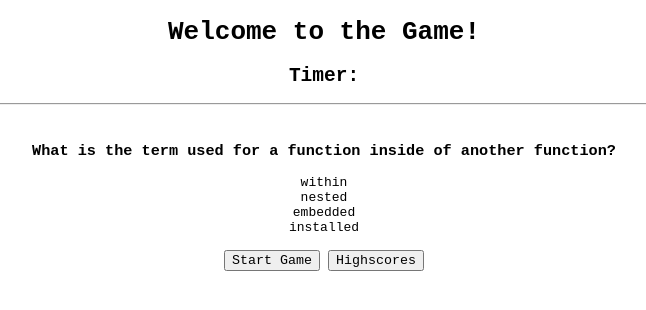
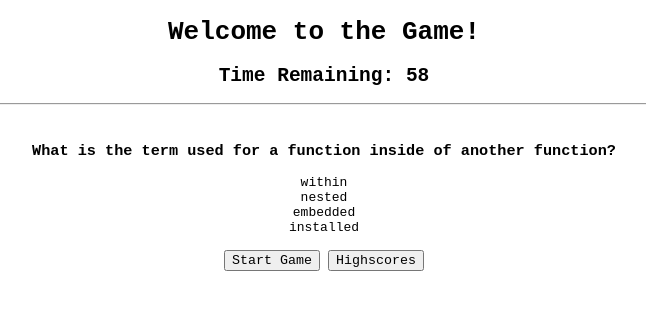
Before and after one commit to a-barkley/HW4-Coding-Quiz, a plain HTML site: page index.html in a window 1280 px wide. Both pictures are taken after a click on the button "Start Game". Shown: the whole page, without its empty margins (316-962 px from the left). Drawn offline with Linux system fonts and the light colour scheme.

Commit message:
add timer

```diff
--- a/assets/script.js
+++ b/assets/script.js
@@ -41,7 +41,21 @@ var questionPrompt5 = {
 var questionsArray = [questionPrompt1, questionPrompt2, questionPrompt3, questionPrompt4, questionPrompt5];
 var correctAnswers = ["nested", "console.log", "an array", "a function", "var myvariable ="];
 var isCorrect = false
-let i = 0
+var i = 0
+
+var timeLeft = 60
+var timer = document.getElementById("timerPlaceholder")
+
+function timerFunction() {
+    console.log("I am working")
+    var timerInterval = setInterval(function () {
+        timeLeft--;
+        timer.textContent = "Time Remaining: " + timeLeft;
+        if (seconds === 0) {
+            clearInterval(timerInterval);
+        }
+    }, 1000)
+}
 
 function checkAnswer(answerSelected, realAnswer) {
     if (answerSelected === realAnswer) {
@@ -56,8 +70,6 @@ function checkAnswer(answerSelected, realAnswer) {
 }
 
 function makeQuiz() {
-    console.log("quiz")
-
     document.getElementById("questionPlaceholder").innerHTML = questionsArray[i].question;
     document.getElementById("answer1Placeholder").innerHTML = questionsArray[i].answer1;
     document.getElementById("answer2Placeholder").innerHTML = questionsArray[i].answer2;
@@ -76,12 +88,12 @@ function makeQuiz() {
     document.getElementById("answer4Placeholder").addEventListener("click", function () {
         checkAnswer(questionsArray[i].answer4, correctAnswers[i]);
     });
-
+    timerFunction();
 }
 
 function makeHighscores() {
     console.log("highscores")
 }
 
-start.addEventListener("click", makeQuiz);
+start.addEventListener("click", makeQuiz)
 highscores.addEventListener("click", makeHighscores)
--- a/assets/style.css
+++ b/assets/style.css
@@ -18,6 +18,6 @@
     text-align: center;
 }
 
-#timer {
+#timerPlaceholder {
     text-align: center;
 }
--- a/index.html
+++ b/index.html
@@ -12,7 +12,7 @@
   <body>
     <header>
         <h1 id="welcome">Welcome to the Game!</h1>
-        <h2 id="timer">Timer: </h2>
+        <h2 id="timerPlaceholder"></h2>
     </header>
 
     <hr>
```
